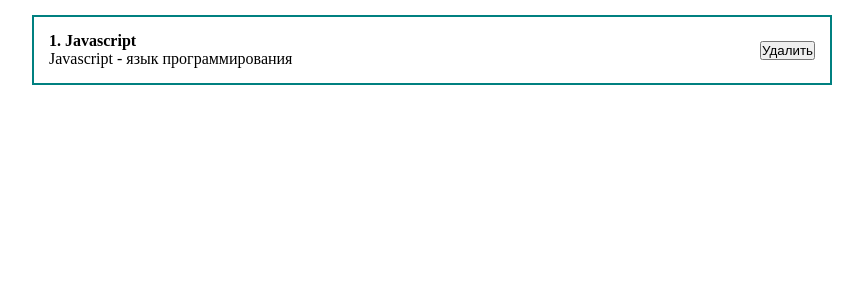
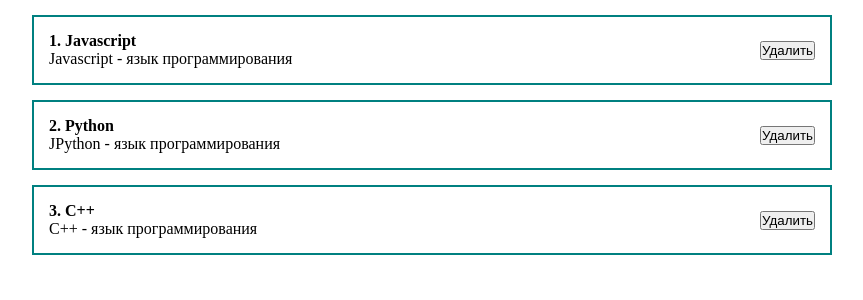
Before and after one commit to ViolettaFilimonova/React, a React (Create React App) app: page / in a window 1280 px wide. Shown: the top 300 px of the page, without its empty margins (208-1071 px from the left). Built offline with nearby package versions, Linux system fonts and the light colour scheme.

Commit message:
passing data through a list of objects

```diff
--- a/src/App.js
+++ b/src/App.js
@@ -6,12 +6,18 @@ import './styles/App.css'
 import PostItem from "./components/PostItem";
 
 function App() {
-    const [value, setValue] = useState('Text in input')
-  return (
-    <div className="App">
-        <PostItem post={{id: 1, title: 'Javascript', text: 'Javascript - язык программирования'}}/>
-    </div>
-  );
+    const [posts, setPosts] = useState([
+        {id: 1, title: 'Javascript', text: 'Javascript - язык программирования'},
+        {id: 2, title: 'Python', text: 'JPython - язык программирования'},
+        {id: 3, title: 'C++', text: 'C++ - язык программирования'}
+        ])
+    return (
+        <div className="App">
+            {posts.map(post =>
+                <PostItem post={post} key={post.id}/>
+            )}
+        </div>
+    );
 }
 
 export default App;
```
